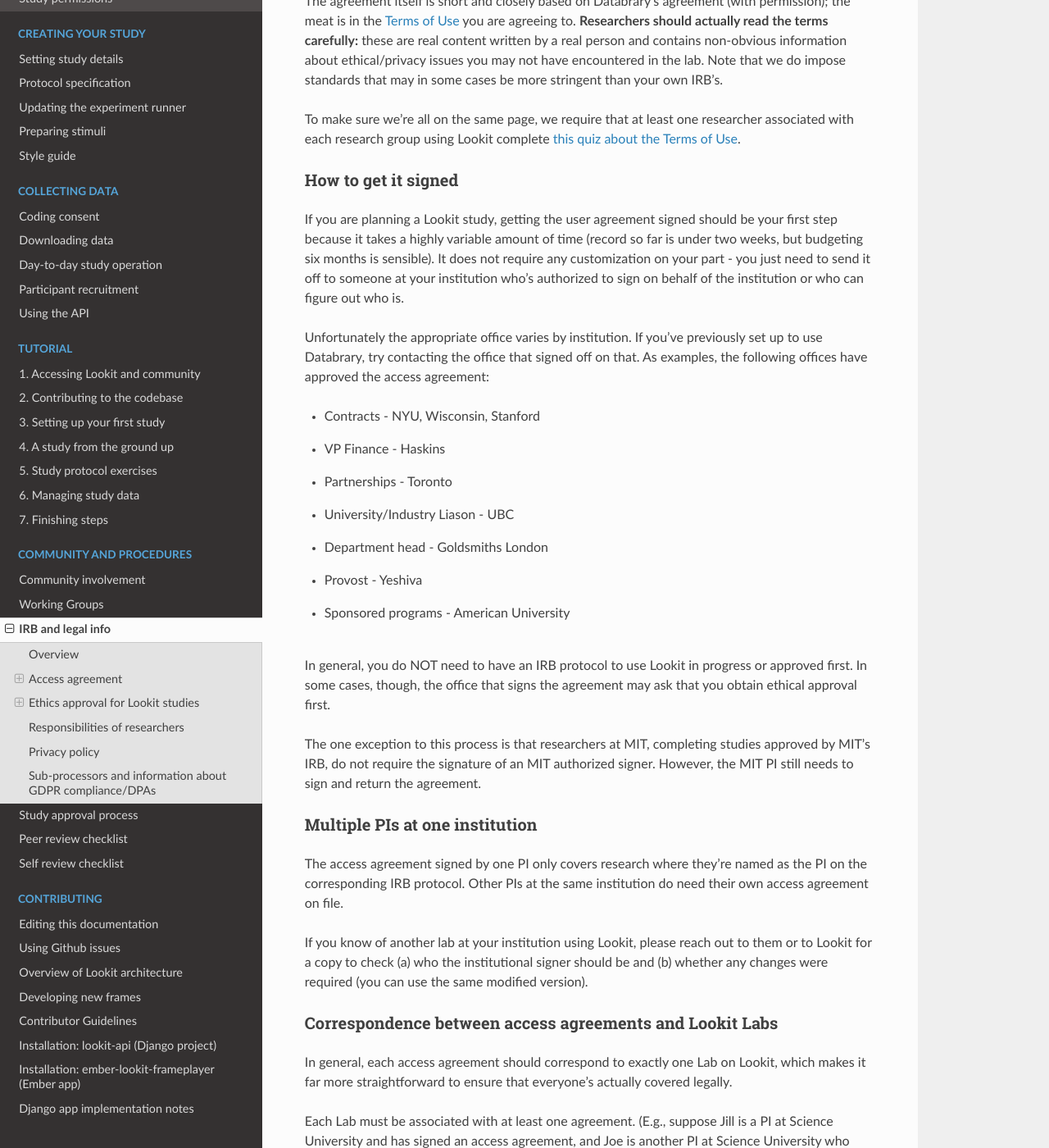
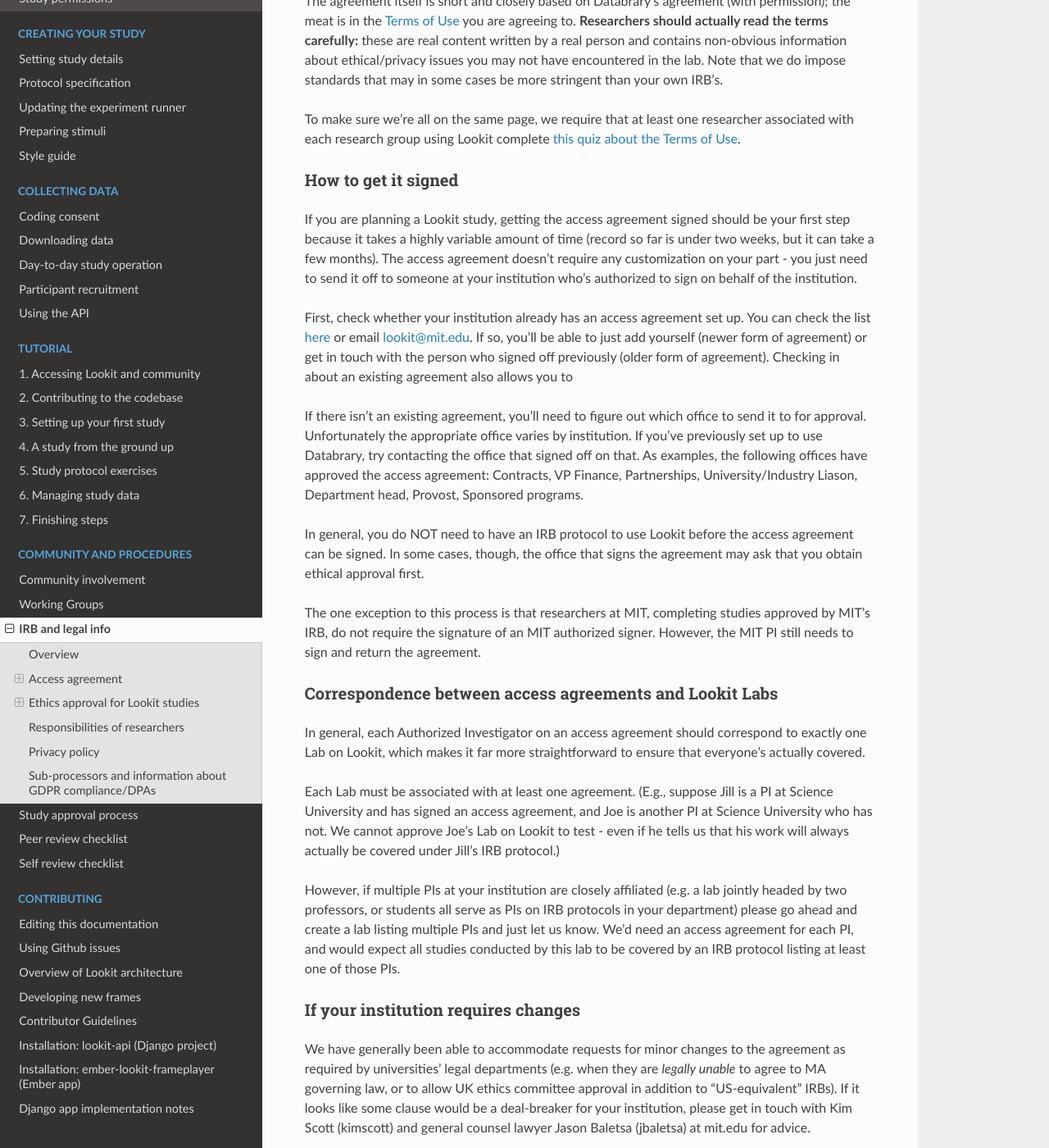
Before and after one commit to lookit/lookit-docs, a Sphinx documentation site: the page built from docs/source/community-irb-and-legal-information.rst, in a window 1280 px wide and 1400 px high, scrolled down 780 px. Shown: the whole window at 82% size. Built offline with Sphinx 7.4.7 and the Read the Docs theme 2.0.0, drawn with Linux system fonts in a browser that asks for light colours; some of the changed text lies outside the part shown.

Commit message:
update info about legal agreements based on new template agreement

```diff
--- a/docs/source/community-irb-and-legal-information.rst
+++ b/docs/source/community-irb-and-legal-information.rst
@@ -45,48 +45,25 @@
 How to get it signed
 ~~~~~~~~~~~~~~~~~~~~
 
-If you are planning a Lookit study, getting the user agreement signed
+If you are planning a Lookit study, getting the access agreement signed
 should be your first step because it takes a highly variable amount of
-time (record so far is under two weeks, but budgeting six months is
-sensible). It does not require any customization on your part - you just
-need to send it off to someone at your institution who’s authorized to
-sign on behalf of the institution or who can figure out who is.
+time (record so far is under two weeks, but it can take a few months). The access agreement doesn't require any customization on your part - you just need to send it off to someone at your institution who’s authorized to sign on behalf of the institution.
 
-Unfortunately the appropriate office varies by institution. If you’ve
-previously set up to use Databrary, try contacting the office that
-signed off on that. As examples, the following offices have approved the access
-agreement:
+First, check whether your institution already has an access agreement set up. You can  check the list `here <https://lookit.mit.edu/scientists/>`__ or email lookit@mit.edu. If so, you'll be able to just add yourself (newer form of agreement) or get in touch with the person who signed off previously (older form of agreement). Checking in about an existing agreement also allows you to
 
--  Contracts - NYU, Wisconsin, Stanford
--  VP Finance - Haskins
--  Partnerships - Toronto
--  University/Industry Liason - UBC
--  Department head - Goldsmiths London
--  Provost - Yeshiva
--  Sponsored programs - American University
+If there isn't an existing agreement, you'll need to figure out which office to send it to for approval. Unfortunately the appropriate office varies by institution. If you’ve previously set up to use Databrary, try contacting the office that signed off on that. As examples, the following offices have approved the access agreement: Contracts, VP Finance, Partnerships, University/Industry Liason, Department head, Provost, Sponsored programs.
 
-In general, you do NOT need to have an IRB protocol to use Lookit in
-progress or approved first. In some cases, though, the office that signs
-the agreement may ask that you obtain ethical approval first.
+In general, you do NOT need to have an IRB protocol to use Lookit before the access  agreement can be signed. In some cases, though, the office that signs the agreement may ask that you obtain ethical approval first.
 
-The one exception to this process is that researchers at MIT, completing
-studies approved by MIT’s IRB, do not require the signature of an MIT
-authorized signer. However, the MIT PI still needs to sign and return
-the agreement.
+The one exception to this process is that researchers at MIT, completing studies approved by MIT’s IRB, do not require the signature of an MIT authorized signer. However, the MIT PI still needs to sign and return the agreement.
 
-Multiple PIs at one institution
-~~~~~~~~~~~~~~~~~~~~~~~~~~~~~~~~
-
-The access agreement signed by one PI only covers research where they're named as the PI on the corresponding IRB protocol. Other PIs at the same institution do need their own access agreement on file.
-
-If you know of another lab at your institution using Lookit, please reach out to them or to Lookit for a copy to check (a) who the institutional signer should be and (b) whether any changes were required (you can use the same modified version).
 
 Correspondence between access agreements and Lookit Labs
 ~~~~~~~~~~~~~~~~~~~~~~~~~~~~~~~~~~~~~~~~~~~~~~~~~~~~~~~~~
 
-In general, each access agreement should correspond to exactly one Lab on Lookit, which makes it far more straightforward to ensure that everyone's actually covered legally.
+In general, each Authorized Investigator on an access agreement should correspond to exactly one Lab on Lookit, which makes it far more straightforward to ensure that everyone's actually covered.
 
-Each Lab must be associated with at least one agreement. (E.g., suppose Jill is a PI at Science University and has signed an access agreement, and Joe is another PI at Science University who does not. We cannot approve Joe's Lab on Lookit to test - even if he tells us that his work will always actually be covered under Jill's IRB protocol.)
+Each Lab must be associated with at least one agreement. (E.g., suppose Jill is a PI at Science University and has signed an access agreement, and Joe is another PI at Science University who has not. We cannot approve Joe's Lab on Lookit to test - even if he tells us that his work will always actually be covered under Jill's IRB protocol.)
 
 However, if multiple PIs at your institution are closely affiliated (e.g. a lab jointly headed by two professors, or students all serve as PIs on IRB protocols in your department) please go ahead and create a lab listing multiple PIs and just let us know. We'd need an access agreement for each PI, and would expect all studies conducted by this lab to be covered by an IRB protocol listing at least one of those PIs.
 
--- a/docs/source/researchers-start-here.rst
+++ b/docs/source/researchers-start-here.rst
@@ -31,13 +31,13 @@
 studies right away, but to actually collect data from families on Lookit, your lab will
 need to review the Terms of Use and sign a one-time institutional
 agreement with MIT. Any studies you run will need to be approved by your
-own IRB, just like studies you run in person. For more detail, see :ref:`IRB and legal information <legal>`. Note that you only need **one agreement** per PI (not separate
-agreements for each student).
+own IRB, just like studies you run in person. For more detail, see :ref:`IRB and legal information <legal>`.
 
 1. Review the Terms of Use and complete a short quiz.
 
 2. Get an institutional agreement signed by an authorized signer for
-   your institution.
+   your institution. (Check with us first to see if there's already an agreement at your
+   institution as a starting point!)
 
 3. Edit your IRB protocol to include online testing, or submit a new
    protocol for your proposed online study.
```
